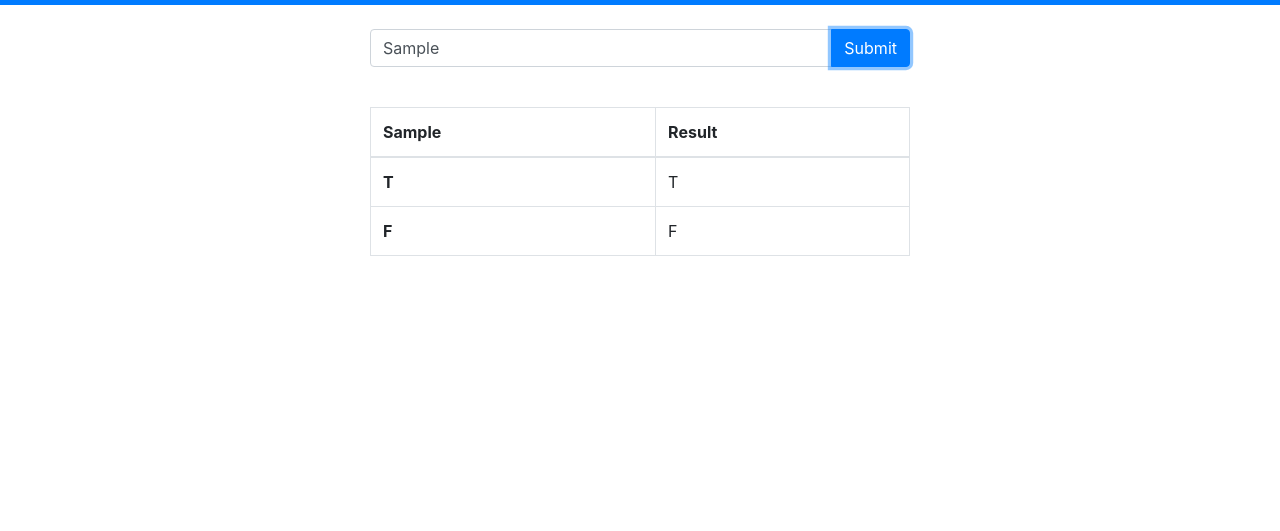
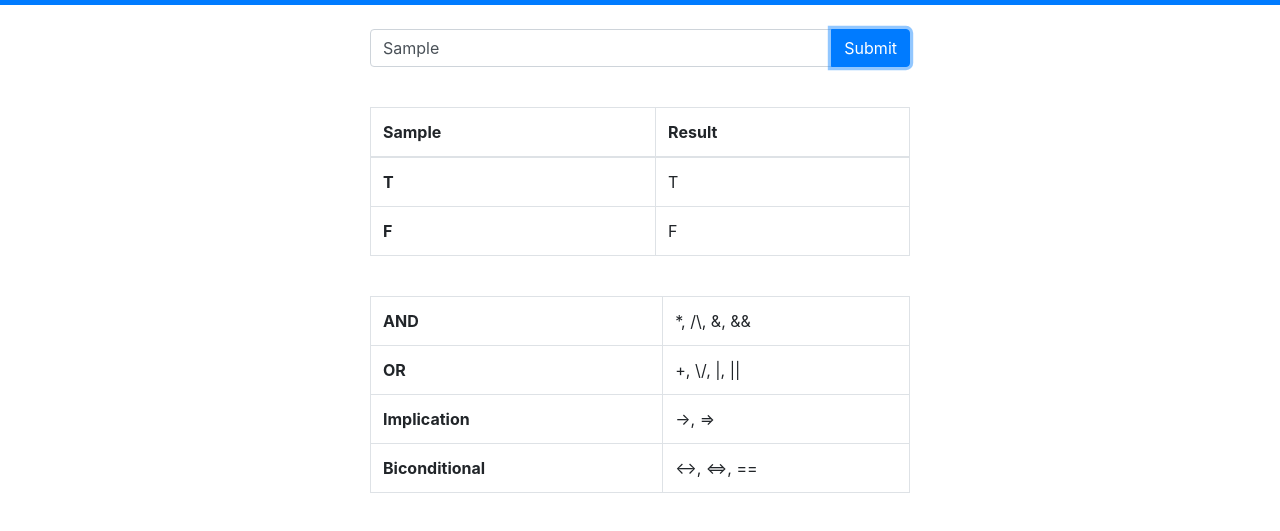
Before and after one commit to Neo-Zhixing/Logicly, a plain HTML site: page index.html in a window 1280 px wide. Both pictures are taken after typing "Sample" into the empty fields and a click on the button "Submit". Shown: the part 51-582 px from the top of the page. Drawn offline with nearby package versions, Linux system fonts and the light colour scheme.

Commit message:
Bug Fixes

```diff
--- a/index.html
+++ b/index.html
@@ -25,7 +25,7 @@
 			<div class="row justify-content-center my-4">
 				<div class="col-md-6">
 					<div class="input-group mb-3">
-						<input type="text" class="form-control" placeholder="x -> y" id="logic-expression-input">
+						<input type="text" class="form-control" id="logic-expression-input">
 						<div class="input-group-append">
 							<button class="btn btn-primary" type="button" id="logic-expression-button-submit">Submit</button>
 						</div>
@@ -45,6 +45,30 @@
 						</table>
 				</div>
 			</div>
+			<div class="row justify-content-center my-4">
+				<div class="col-md-6">
+					<table class="table table-bordered">
+						<tbody>
+							<tr>
+								<th scope="row">AND</th>
+								<td>*, /\, &amp;, &amp;&amp;</td>
+							</tr>
+							<tr>
+								<th scope="row">OR</th>
+								<td>+, \/, |, ||</td>
+							</tr>
+							<tr>
+								<th scope="row">Implication</th>
+								<td>-&gt;, =&gt;</td>
+							</tr>
+							<tr>
+								<th scope="row">Biconditional</th>
+								<td>&lt;-&gt;, &lt;=&gt;, ==</td>
+							</tr>
+						</tbody>
+					</table>
+				</div>
+			</div>
 		</div>
 		<script src="https://code.jquery.com/jquery-3.3.1.slim.min.js" integrity="sha384-q8i/X+965DzO0rT7abK41JStQIAqVgRVzpbzo5smXKp4YfRvH+8abtTE1Pi6jizo" crossorigin="anonymous"></script>
 		<script src="https://cdnjs.cloudflare.com/ajax/libs/popper.js/1.14.6/umd/popper.min.js" integrity="sha384-wHAiFfRlMFy6i5SRaxvfOCifBUQy1xHdJ/yoi7FRNXMRBu5WHdZYu1hA6ZOblgut" crossorigin="anonymous"></script>
--- a/logic.js
+++ b/logic.js
@@ -5,16 +5,12 @@
 	table.hide()
 	function evalLogic(logicStr){
 		logicStr = logicStr
-		  .replace('/\\', '&&')
-		  .replace(/&+/g, '&&')
-		  .replace('\\/', '||')
-		  .replace(/\|+/g, '||')
-		  .replace('~', '!')
-		  .replace('==', '===')
-		  .replace(/(\(?\w+\)?)\s*<->\s*(\(?\w+\)?)/g, '$1===$2')
-		  .replace(/(\(?\w+\)?)\s*<=>\s*(\(?\w+\)?)/g, '$1===$2')
-		  .replace(/(\(?\w+\)?)\s*->\s*(\(?\w+\)?)/g, '(!$1||$2)')
-		  .replace(/(\(?\w+\)?)\s*=>\s*(\(?\w+\)?)/g, '(!$1||$2)')
+		  .replace(/\&+|\*|\/\\/g, '&&')
+		  .replace(/\|+|\+|\\\//g, '||')
+		  .replace(/~/g, '!')
+		  .replace(/==|<=>|<->/g, '===')
+		  .replace(/=>|->/g, '<=')
+		console.log(logicStr)
 		const matches = new Set(logicStr.match(/\w+/g))
 		const parameters = Array.from(matches)
 		const evaluator = new Function(...parameters, 'return ' + logicStr)
```
